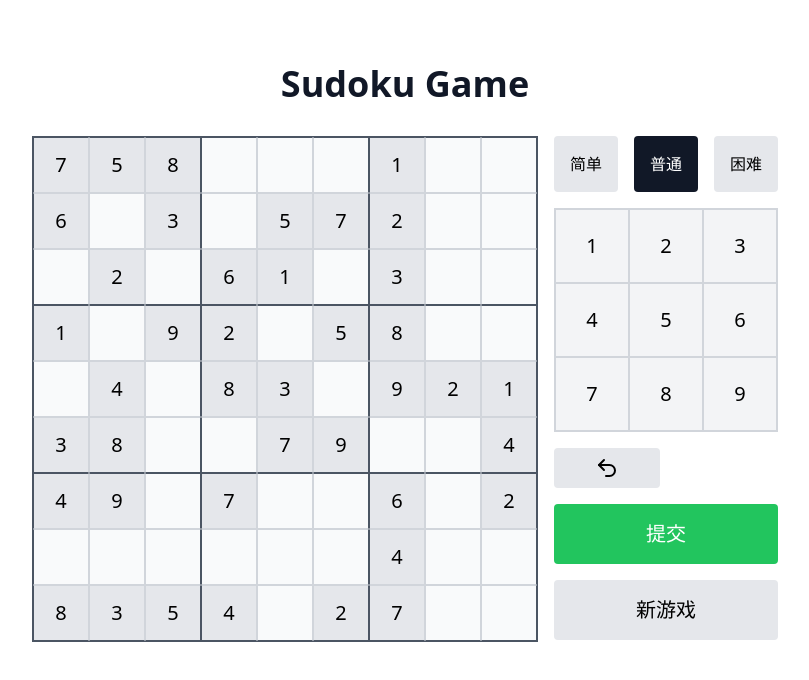
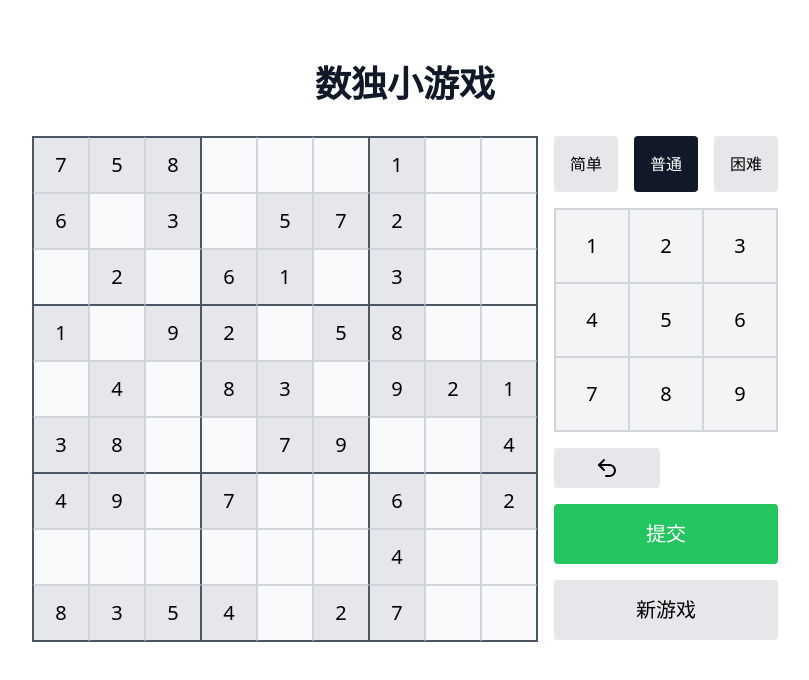
Before and after one commit to YOOUMUU/next-sudoku-game, a Next.js app: page /game/13b56b64-14df-4efa-8edf-567d80291c27 in a window 1280 px wide. Shown: the top 680 px of the page, without its empty margins (235-1044 px from the left). Built offline with nearby package versions, Linux system fonts and the light colour scheme; no server answers; the database is empty.

Commit message:
Updated layout and styles

```diff
--- a/app/game/[sessionId]/page.tsx
+++ b/app/game/[sessionId]/page.tsx
@@ -4,7 +4,7 @@ const Game = () => {
   return (
     <div className="flex flex-col justify-center items-center py-16">
       <h1 className="text-2xl md:text-4xl font-bold text-gray-900 mb-4 md:mb-8">
-        Sudoku Game
+        数独小游戏
       </h1>
       <SudokuBoard />
     </div>
--- a/app/page.tsx
+++ b/app/page.tsx
@@ -2,7 +2,10 @@ import SudokuBoard from '@/components/SudokuBoard';
 
 const Home = () => {
   return (
-    <div className="">
+    <div className="flex flex-col justify-center items-center py-16">
+      <h1 className="text-2xl md:text-4xl font-bold text-gray-900 mb-4 md:mb-8">
+        数独小游戏
+      </h1>
       <SudokuBoard />
     </div>
   );
--- a/components/SudokuBoard.tsx
+++ b/components/SudokuBoard.tsx
@@ -364,7 +364,7 @@ const SudokuBoard = () => {
 
   if (!sessionId) return null;
 
-  if (isLoading) return <div>Loading...</div>;
+  if (isLoading) return <div>加载中...</div>;
 
   return (
     <div className="flex flex-col md:flex-row items-start gap-2 md:gap-4">
```
